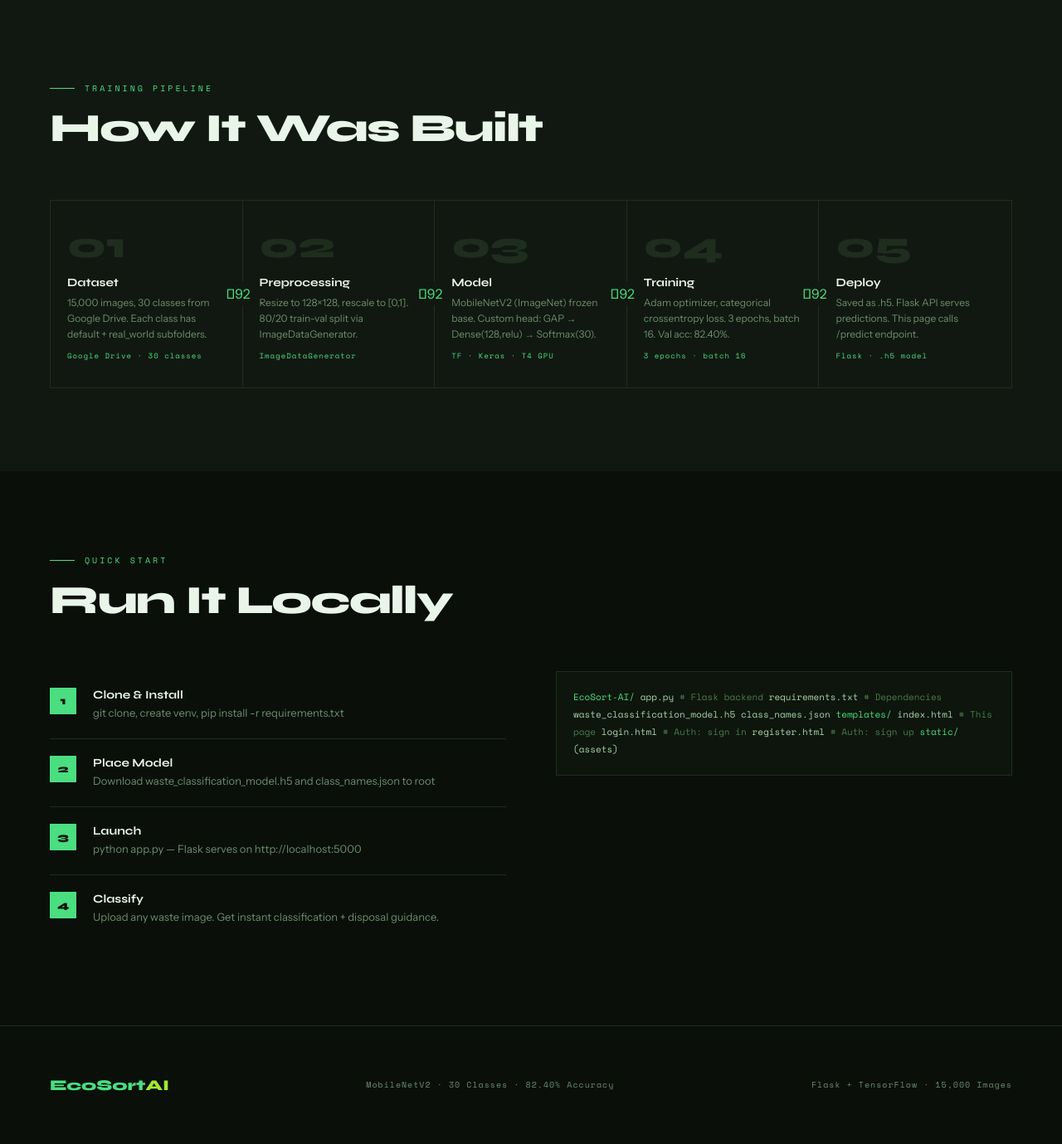
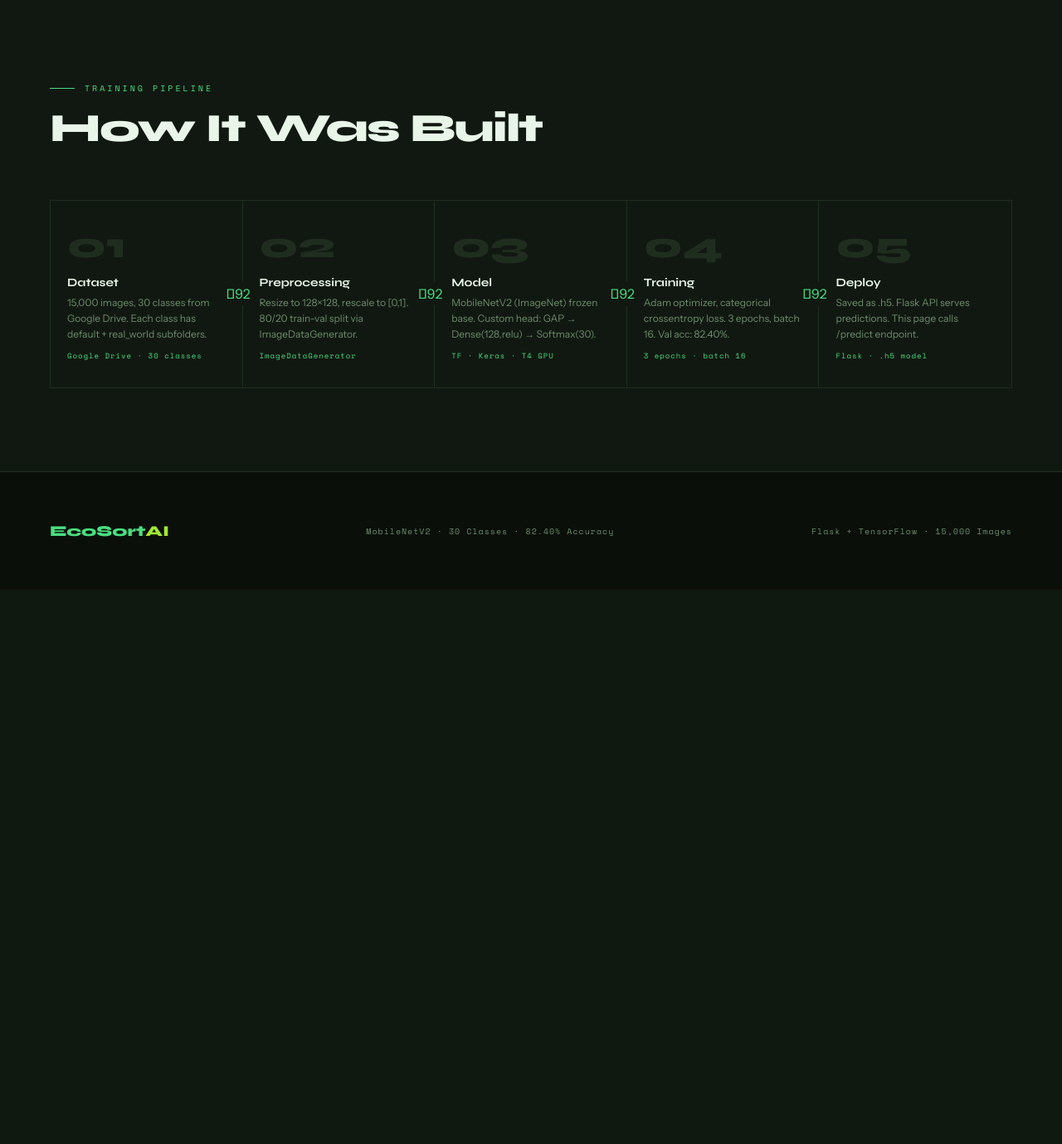
Before and after one commit to farzeen-05/recycle-and-house-hold-waste-classification-using-deep-learning, a Flask app: page / in a window 1280 px wide. Shown: the part 2926-4305 px from the top of the page at 83% size. After the commit the page ends 3573 px from the top, so only its background shows below. Run offline with Flask 3, Linux system fonts and the light colour scheme.

Commit message:
Update index.html

```diff
--- a/templates/index.html
+++ b/templates/index.html
@@ -476,56 +476,7 @@
   </div>
 </section>
 
-<!-- HOW TO USE -->
-<section id="usage">
-  <div class="section-label">Quick Start</div>
-  <h2 class="section-title">Run It Locally</h2>
-  <div class="usage-grid">
-    <div class="usage-steps">
-      <div class="usage-step fade-in">
-        <div class="step-indicator">1</div>
-        <div>
-          <div class="usage-step-title">Clone &amp; Install</div>
-          <div class="usage-step-desc">git clone, create venv, pip install -r requirements.txt</div>
-        </div>
-      </div>
-      <div class="usage-step fade-in">
-        <div class="step-indicator">2</div>
-        <div>
-          <div class="usage-step-title">Place Model</div>
-          <div class="usage-step-desc">Download waste_classification_model.h5 and class_names.json to root</div>
-        </div>
-      </div>
-      <div class="usage-step fade-in">
-        <div class="step-indicator">3</div>
-        <div>
-          <div class="usage-step-title">Launch</div>
-          <div class="usage-step-desc">python app.py &mdash; Flask serves on http://localhost:5000</div>
-        </div>
-      </div>
-      <div class="usage-step fade-in">
-        <div class="step-indicator">4</div>
-        <div>
-          <div class="usage-step-title">Classify</div>
-          <div class="usage-step-desc">Upload any waste image. Get instant classification + disposal guidance.</div>
-        </div>
-      </div>
-    </div>
-    <div class="file-structure">
-<span class="fs-dir">EcoSort-AI/</span>
-<span class="fs-file">  app.py</span>              <span class="fs-comment"># Flask backend</span>
-<span class="fs-file">  requirements.txt</span>    <span class="fs-comment"># Dependencies</span>
-<span class="fs-file">  waste_classification_model.h5</span>
-<span class="fs-file">  class_names.json</span>
-<span class="fs-dir">  templates/</span>
-<span class="fs-file">    index.html</span>        <span class="fs-comment"># This page</span>
-<span class="fs-file">    login.html</span>        <span class="fs-comment"># Auth: sign in</span>
-<span class="fs-file">    register.html</span>     <span class="fs-comment"># Auth: sign up</span>
-<span class="fs-dir">  static/</span>
-<span class="fs-file">    (assets)</span>
-    </div>
-  </div>
-</section>
+
 
 <footer>
   <div class="footer-logo">EcoSort<span style="color:var(--lime)">AI</span></div>
```
